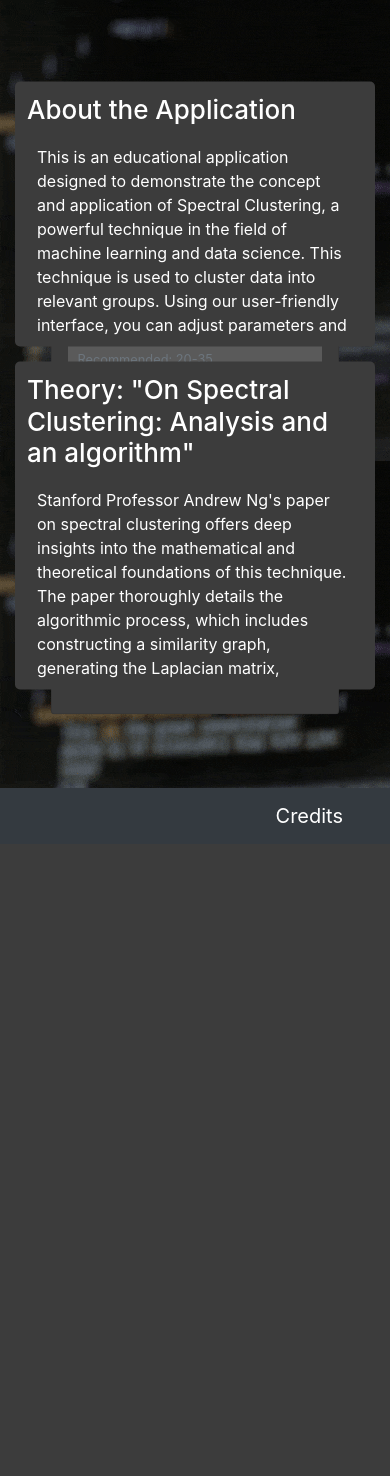
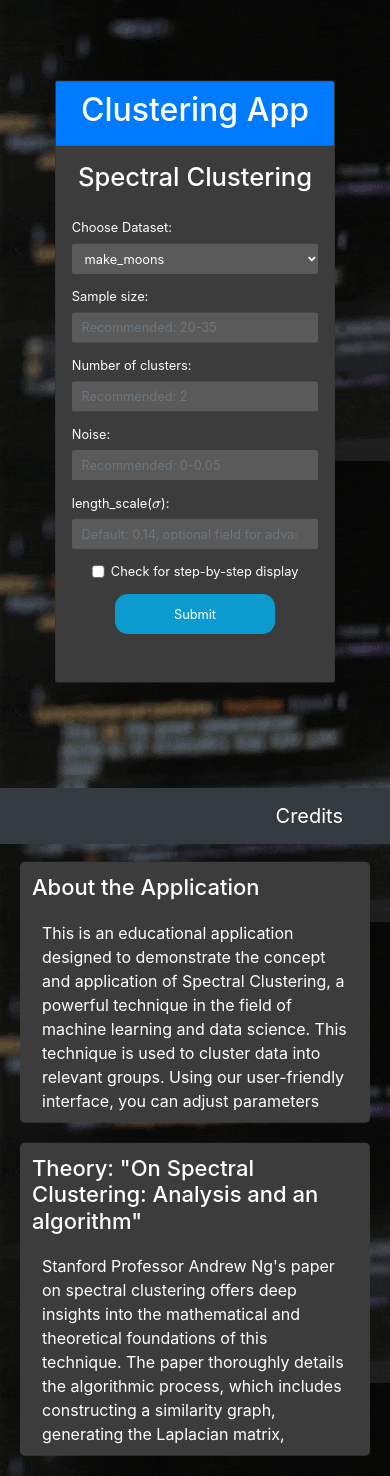
Before and after one commit to Tony-beeper/Spectral_clustering_app, a Flask app: page / in a window 390 px wide. Before the commit the page ends 844 px from the top, so only its background shows below. Run offline with Flask 3, Linux system fonts and the light colour scheme; some libraries are stand-ins or nearby versions.

Commit message:
made it mobile responsive

```diff
--- a/app/static/css/index.css
+++ b/app/static/css/index.css
@@ -2,22 +2,26 @@ body {
   background-color: #2b2b2b;
   color: #fff;
   background-image: url("../images/codebookbackground.gif");
+  min-height: 110vh;
+}
 
-  min-height: 110vh; /* Or any other amount you prefer */
-}
 .container {
   display: flex;
   flex-direction: row;
 }
+
 .card {
   background-color: #3c3c3c;
   transform: scale(0.9);
+  width: 100%; /* Take full width on smaller screens */
 }
+
 .form-control {
   background-color: #5a5a5a;
   color: #fff;
   border: none;
 }
+
 .form-control:focus {
   background-color: #5a5a5a;
   color: #fff;
@@ -74,3 +78,46 @@ footer .navbar-brand {
 footer .navbar-brand:hover {
   color: #007bff;
 }
+
+.main-content {
+  display: flex;
+  justify-content: space-between;
+  align-items: stretch;
+  flex-wrap: wrap;
+}
+
+.content-left {
+  flex: 1;
+  max-width: calc(50% - 10px);
+  margin: 5px;
+}
+.content-right {
+  flex: 1;
+  max-width: calc(50% - 10px);
+  margin: 5px;
+  transform: translateY(8.5%);
+}
+
+@media (max-width: 992px) {
+  .content-left,
+  .content-right {
+    max-width: 100%;
+  }
+}
+
+@media (max-width: 768px) {
+  .container {
+    flex-direction: column;
+  }
+
+  .card,
+  .description {
+    margin-bottom: 20px;
+  }
+}
+
+@media (max-width: 576px) {
+  h3 {
+    font-size: 22px;
+  }
+}
--- a/app/templates/index.html
+++ b/app/templates/index.html
@@ -43,18 +43,7 @@
   </head>
   <body>
     <div class="container">
-      <div class="row">
-        <div
-          class="col-lg-6 mx-auto position-fixed d-flex justify-content-center align-items-center"
-          style="
-            left: 0;
-            top: 0;
-            bottom: 0;
-            overflow: auto;
-            height: 100%;
-            transform: translateY(-1%);
-          "
-        >
+      <div class="content-left">
         <div class="card flex-fill" style="transform: scale(0.8)">
           <div class="card-header bg-primary text-white text-center">
             <h1>Clustering App</h1>
@@ -143,29 +132,19 @@
           </div>
         </div>
       </div>
-      </div>
-      <div class="row">
-        <div
-          class="col-lg-6 mx-auto position-fixed d-flex justify-content-center align-items-center flex-column"
-          style="
-            right: 0;
-            top: 0;
-            bottom: 0;
-            overflow: auto;
-            transform: translateY(-5.5%);
-          "
-        >
+
+      <div class="content-right">
         <div class="description" style="padding: 12px; margin-top: 20px">
           <h3>About the Application</h3>
           <div class="scrollable-textbox">
             <p>
               This is an educational application designed to demonstrate the
               concept and application of Spectral Clustering, a powerful
-                technique in the field of machine learning and data science.
-                This technique is used to cluster data into relevant groups.
-                Using our user-friendly interface, you can adjust parameters and
-                observe their impact on the clustering process. For optimal
-                visualization, we employ the
+              technique in the field of machine learning and data science. This
+              technique is used to cluster data into relevant groups. Using our
+              user-friendly interface, you can adjust parameters and observe
+              their impact on the clustering process. For optimal visualization,
+              we employ the
               <a
                 href="https://scikit-learn.org/stable/modules/generated/sklearn.datasets.make_moons.html"
                 target="_blank"
@@ -173,8 +152,8 @@
                 >make_moons dataset from the sci-kit learn library</a
               >. The adjustable parameters include the sample size, the number
               of clusters, and the level of noise in the data. Users can
-                experiment with various parameters to understand how these
-                changes affect the results of the clustering process.
+              experiment with various parameters to understand how these changes
+              affect the results of the clustering process.
             </p>
           </div>
         </div>
@@ -190,19 +169,17 @@
           </h3>
           <div class="scrollable-textbox">
             <p>
-                Stanford Professor Andrew Ng's paper on spectral clustering
-                offers deep insights into the mathematical and theoretical
-                foundations of this technique. The paper thoroughly details the
-                algorithmic process, which includes constructing a similarity
-                graph, generating the Laplacian matrix, performing eigen
-                decomposition, and finally, applying k-means clustering on the
-                obtained eigenvectors to produce the clustered dataset. The
-                paper underscores the ability of Spectral Clustering to manage
-                non-convex clusters, a feature that elevates it above
-                traditional methods like K-means for a broad array of
-                applications.
+              Stanford Professor Andrew Ng's paper on spectral clustering offers
+              deep insights into the mathematical and theoretical foundations of
+              this technique. The paper thoroughly details the algorithmic
+              process, which includes constructing a similarity graph,
+              generating the Laplacian matrix, performing eigen decomposition,
+              and finally, applying k-means clustering on the obtained
+              eigenvectors to produce the clustered dataset. The paper
+              underscores the ability of Spectral Clustering to manage
+              non-convex clusters, a feature that elevates it above traditional
+              methods like K-means for a broad array of applications.
             </p>
-            </div>
           </div>
         </div>
       </div>
```
Lines whose indentation alone changed are shown as unchanged.
